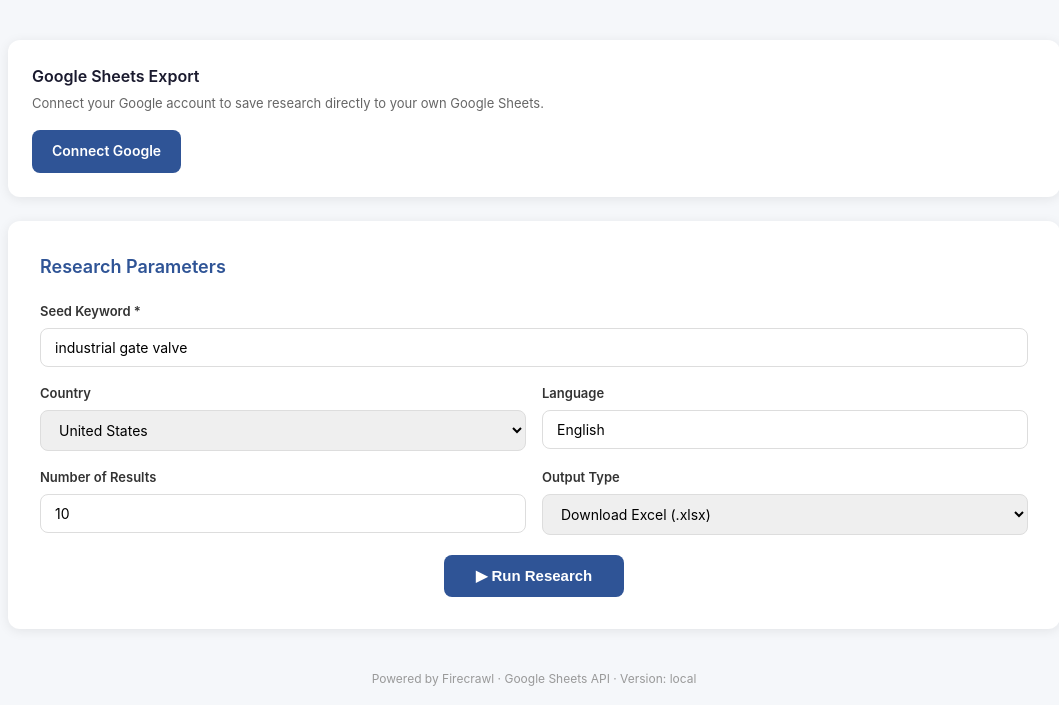
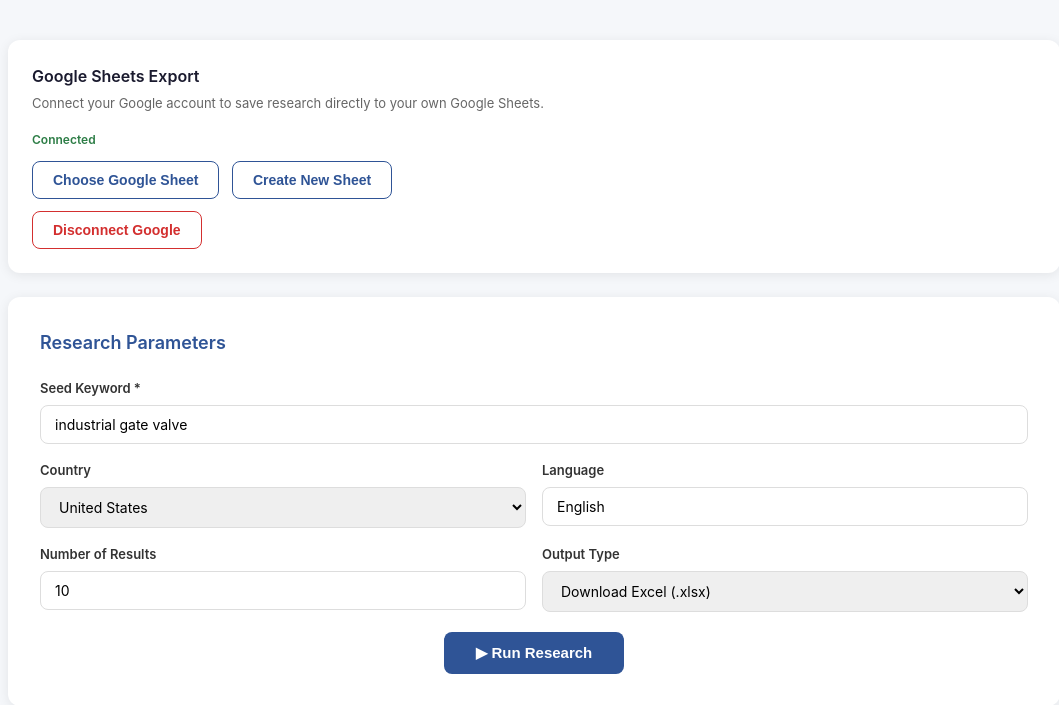
Before and after one commit to friendstudioai/seo-research-tool, a Flask app: a page that uses templates/index.html in a window 1280 px wide. Shown: the part 125-830 px from the top of the page, without its empty margins (106-1165 px from the left). Run offline with Flask 3, Linux system fonts and the light colour scheme; the visitor is signed in with stand-in values (Sample User, id 1); tables that the repository leaves empty hold one stand-in row (values such as "Sample post").

Commit message:
fix: Jinja2 server-side render for Google status, wrap connected/disconnected in conditions

```diff
--- a/templates/index.html
+++ b/templates/index.html
@@ -82,10 +82,13 @@
         <div id="google-connection-error" style="display:none;background:#fce4e4;color:#d32f2f;padding:10px 14px;border-radius:8px;margin-bottom:12px;font-size:13px;">Unable to load Google connection status.</div>
         <h3>Google Sheets Export</h3>
         <p>Connect your Google account to save research directly to your own Google Sheets.</p>
+        {% if not google_status or not google_status.get('connected') %}
         <div id="google-disconnected">
             <a href="/auth/google/start" class="google-btn primary">Connect Google</a>
         </div>
-        <div id="google-connected" class="hidden">
+        {% endif %}
+        {% if google_status and google_status.get('connected') %}
+        <div id="google-connected">
             <div class="google-user">
                 <img id="google-user-pic" src="" alt="" onerror="this.style.display='none'">
                 <div class="info">
@@ -112,6 +115,7 @@
                 <button class="google-btn danger" onclick="disconnectGoogle()">Disconnect Google</button>
             </div>
         </div>
+        {% endif %}
     </div>
 
     <div class="card">
@@ -180,6 +184,7 @@
     <div class="footer">Powered by Firecrawl · Google Sheets API · Version: <span id="version-display">local</span></div>
 </div>
 
+<script id="google-status-data" type="application/json">{{ google_status|tojson|safe }}</script>
 <script>
 const form = document.getElementById('research-form');
 const runBtn = document.getElementById('run-btn');
```
